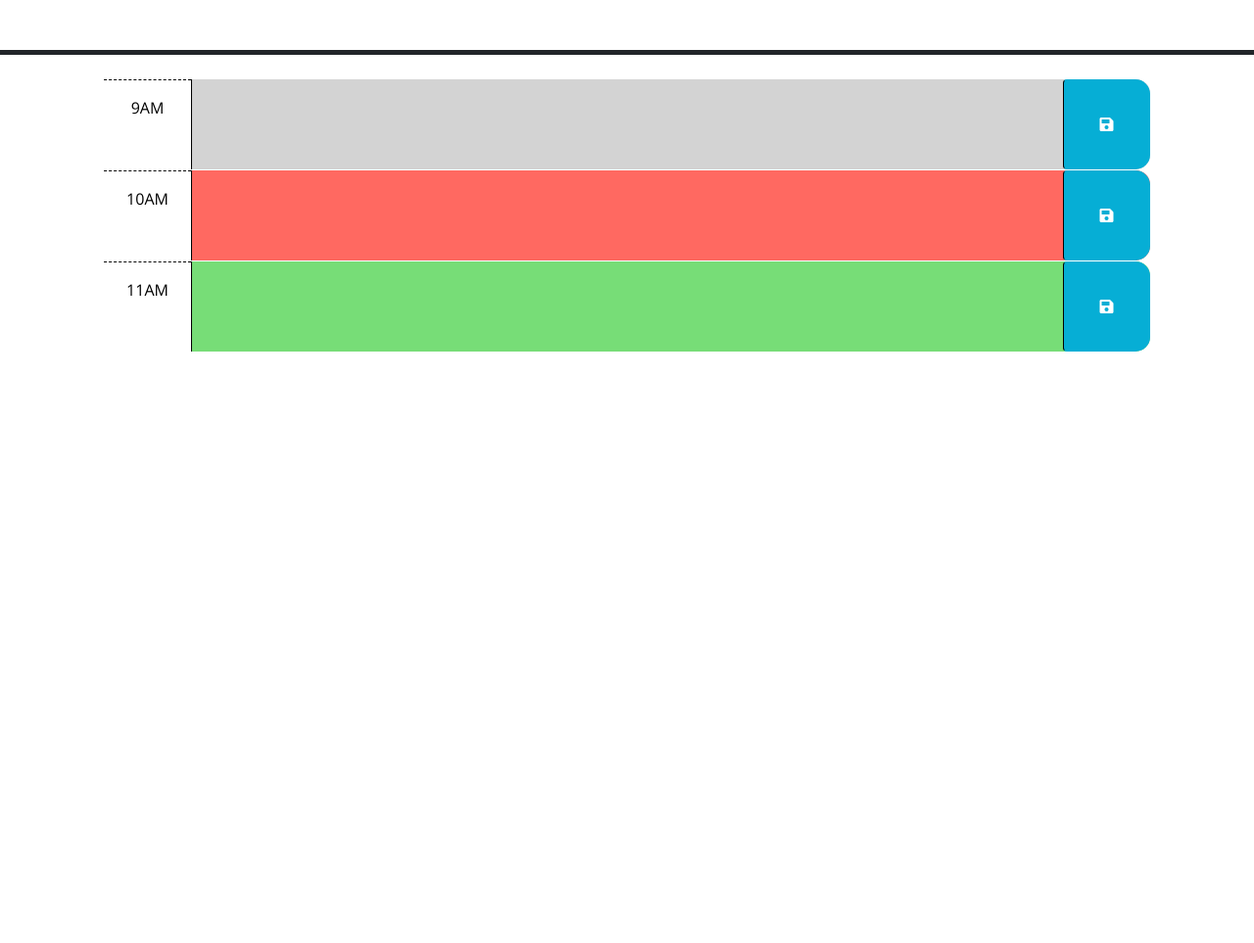
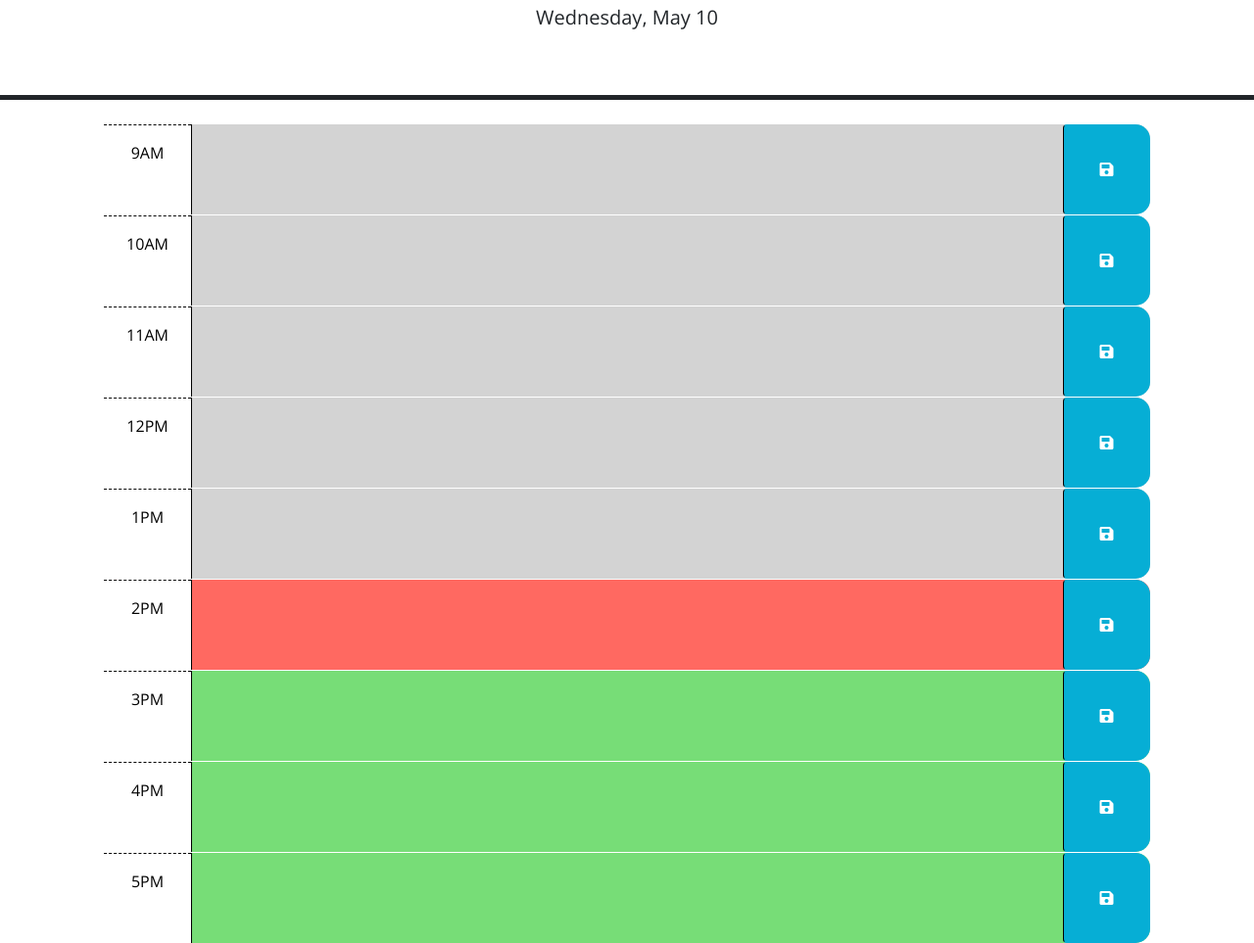
Before and after one commit to Rattjohn/Work-Day-Scheduler, a plain HTML site: page Develop/index.html in a window 1280 px wide. Shown: the part 176-1139 px from the top of the page at 98% size. Before the commit the page ends 800 px from the top, so only its background shows below. Drawn offline with nearby package versions, Linux system fonts and the light colour scheme.

Commit message:
was able to get my function to work and display in the time box

```diff
--- a/Develop/index.html
+++ b/Develop/index.html
@@ -66,6 +66,54 @@
         </button>
       </div>
 
+      <div id="hour-12" class="row time-block future">
+        <div class="col-2 col-md-1 hour text-center py-3">12PM</div>
+        <textarea class="col-8 col-md-10 description" rows="3"> </textarea>
+        <button class="btn saveBtn col-2 col-md-1" aria-label="save">
+          <i class="fas fa-save" aria-hidden="true"></i>
+        </button>
+      </div>
+
+      <div id="hour-13" class="row time-block future">
+        <div class="col-2 col-md-1 hour text-center py-3">1PM</div>
+        <textarea class="col-8 col-md-10 description" rows="3"> </textarea>
+        <button class="btn saveBtn col-2 col-md-1" aria-label="save">
+          <i class="fas fa-save" aria-hidden="true"></i>
+        </button>
+      </div>
+
+      <div id="hour-14" class="row time-block future">
+        <div class="col-2 col-md-1 hour text-center py-3">2PM</div>
+        <textarea class="col-8 col-md-10 description" rows="3"> </textarea>
+        <button class="btn saveBtn col-2 col-md-1" aria-label="save">
+          <i class="fas fa-save" aria-hidden="true"></i>
+        </button>
+      </div>
+
+      <div id="hour-15" class="row time-block future">
+        <div class="col-2 col-md-1 hour text-center py-3">3PM</div>
+        <textarea class="col-8 col-md-10 description" rows="3"> </textarea>
+        <button class="btn saveBtn col-2 col-md-1" aria-label="save">
+          <i class="fas fa-save" aria-hidden="true"></i>
+        </button>
+      </div>
+
+      <div id="hour-16" class="row time-block future">
+        <div class="col-2 col-md-1 hour text-center py-3">4PM</div>
+        <textarea class="col-8 col-md-10 description" rows="3"> </textarea>
+        <button class="btn saveBtn col-2 col-md-1" aria-label="save">
+          <i class="fas fa-save" aria-hidden="true"></i>
+        </button>
+      </div>
+
+      <div id="hour-17" class="row time-block future">
+        <div class="col-2 col-md-1 hour text-center py-3">5PM</div>
+        <textarea class="col-8 col-md-10 description" rows="3"> </textarea>
+        <button class="btn saveBtn col-2 col-md-1" aria-label="save">
+          <i class="fas fa-save" aria-hidden="true"></i>
+        </button>
+      </div>
+
     <script src="https://code.jquery.com/jquery-3.4.1.min.js"></script>
     <script
       src="https://cdn.jsdelivr.net/npm/dayjs@1.11.3/dayjs.min.js"
--- a/Develop/script.js
+++ b/Develop/script.js
@@ -8,16 +8,41 @@ $(function () {
   // function? How can DOM traversal be used to get the "hour-x" id of the
   // time-block containing the button that was clicked? How might the id be
   // useful when saving the description in local storage?
-  //
+  $(".btn").click(function(event){
+    console.log(event)
+    var textBox = $(this).siblings(".description").val()
+    var time = $(this).parent().attr("id")
+    localStorage.setItem(time, textBox)
+  });
   // TODO: Add code to apply the past, present, or future class to each time
   // block by comparing the id to the current hour. HINTS: How can the id
   // attribute of each time-block be used to conditionally add or remove the
   // past, present, and future classes? How can Day.js be used to get the
   // current hour in 24-hour time?
-  //
+  // step1 Write a function to update the hour blocks
+  // step2 Get the current hour
+  // step3 loop over all the time blocks
+  // step4 Check if individual time block is pass, present, or future.
+  // step 5 update css class of the time block
+  $(".time-block").each(function (index){
+    var hour = 14// dayjs().hour();
+    const hourBlock = parseInt($(this).attr('id').split('-')[1]);
+    console.log(hourBlock)
+    $(`#hour-${index+9} textarea`).val(localStorage.getItem(`hour-${index+9}`))
+    if (hourBlock < hour) {
+      $(this).removeClass('present future').addClass('past');
+    } else if (hourBlock === hour) {
+      $(this).removeClass('past future').addClass('present');
+    } else {
+      $(this).removeClass('past present').addClass('future');
+    }
+  });
   // TODO: Add code to get any user input that was saved in localStorage and set
   // the values of the corresponding textarea elements. HINT: How can the id
   // attribute of each time-block be used to do this?
   //
   // TODO: Add code to display the current date in the header of the page.
 });
+
+var date = dayjs().format("dddd, MMMM D");
+$("#currentDay").text(date);
```
